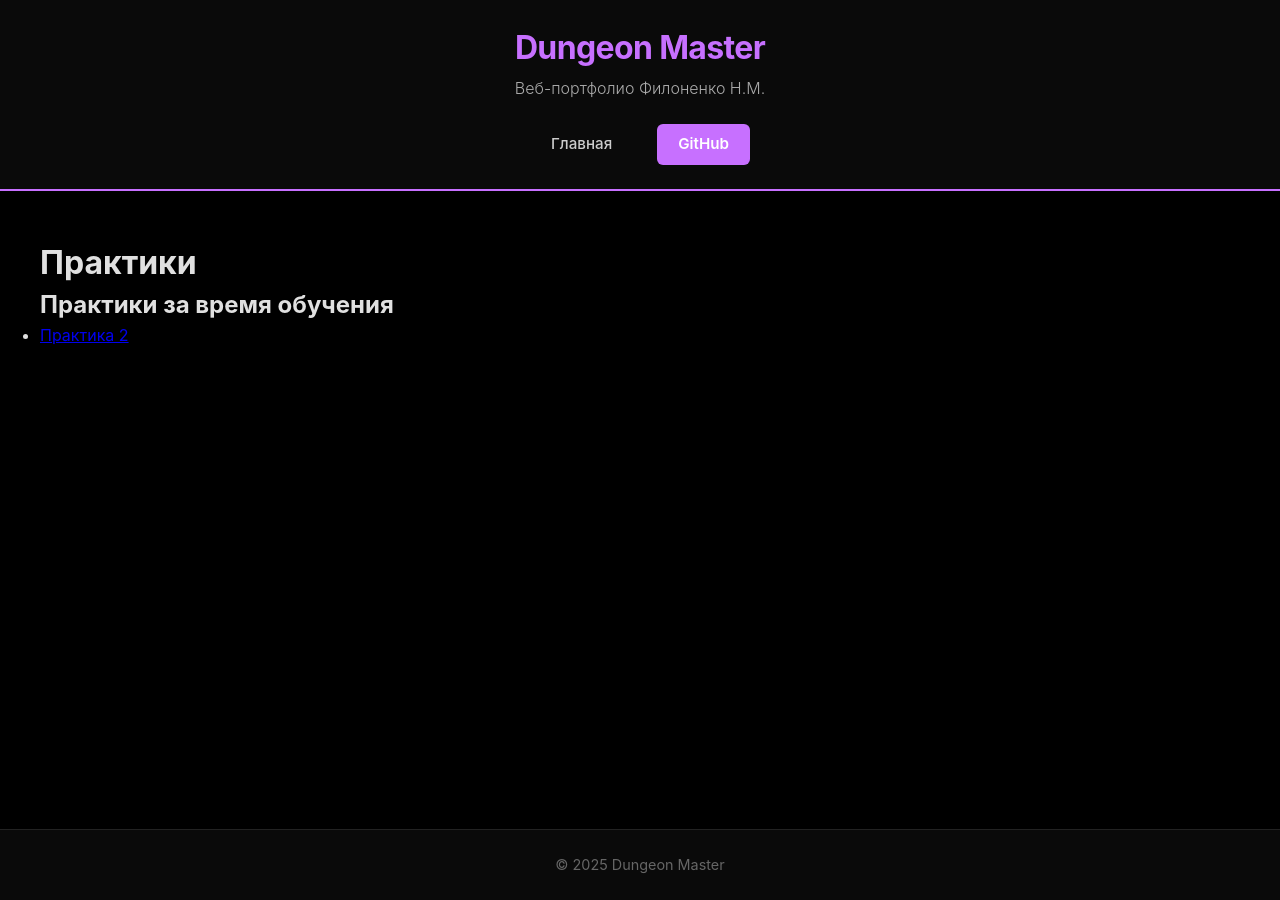
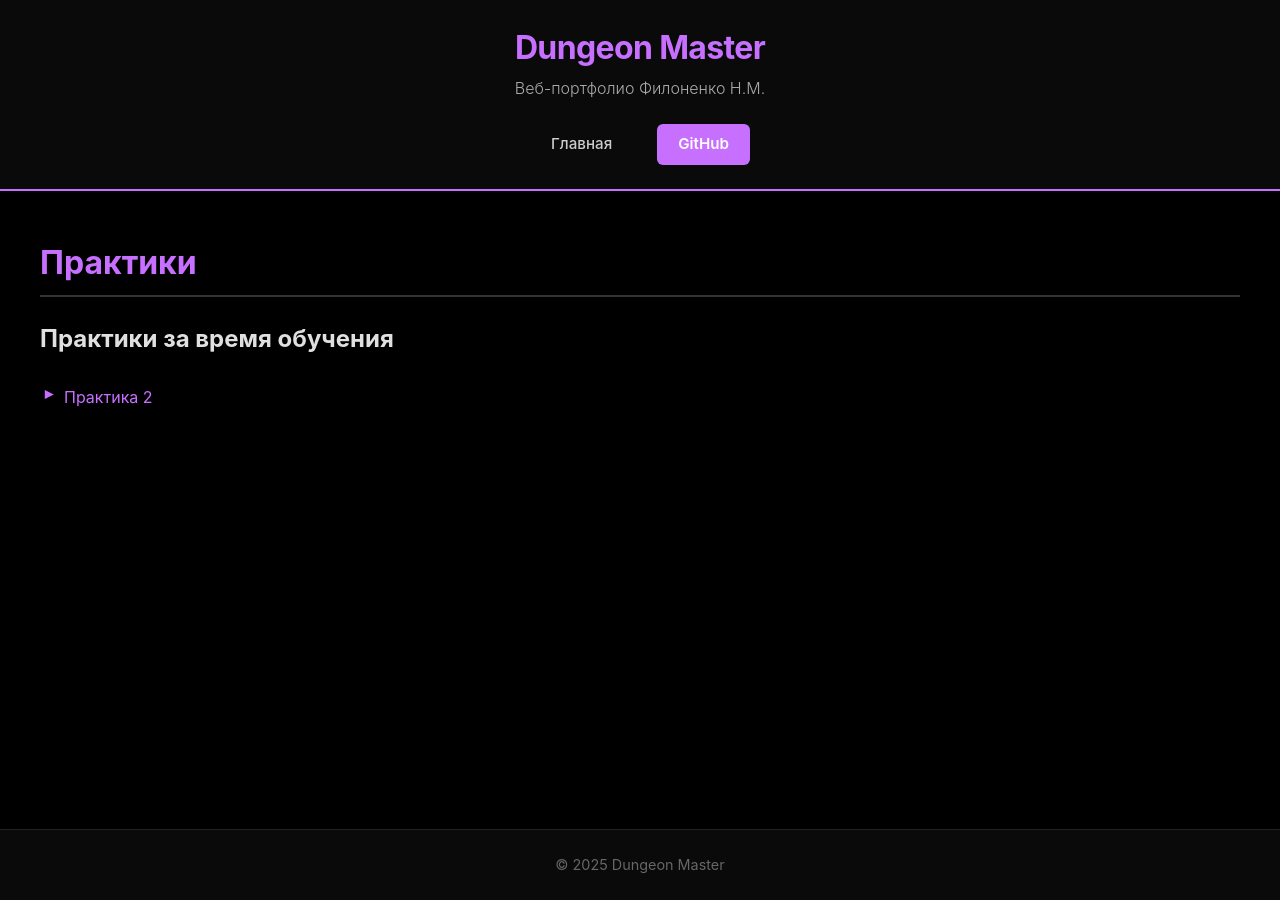
Before and after one commit to JunHerz/JunHerz.github.io, a Jekyll site: the page built from courses/practices/index.md, in a window 1280 px wide. Built offline with Jekyll 4.4.1, drawn with Linux system fonts in a browser that asks for light colours; our own code applies the rules of GitHub Pages for plain Markdown files.

Commit message:
Update main.css

```diff
--- a/assets/css/main.css
+++ b/assets/css/main.css
@@ -148,3 +148,48 @@ body {
     color: #666666;
     font-size: 0.9rem;
 }
+/* ===== ИСПРАВЛЕНИЕ ДЛЯ СТРАНИЦ КУРСОВ И ПРЕДМЕТОВ (ЧТОБЫ НЕ ПОПЛЫЛО) ===== */
+
+/* 1. Страницы курсов (например, /courses/1-course/) */
+body:not(.homepage) .main-content > ul {
+    list-style: none !important;
+    padding-left: 1.5rem !important;
+    margin: 1.5rem 0 !important;
+}
+
+body:not(.homepage) .main-content > ul li {
+    margin-bottom: 0.8rem !important;
+    position: relative !important;
+}
+
+/* 2. Фиолетовые ссылки на предметы (но только на страницах курсов) */
+body:not(.homepage) .main-content > ul a {
+    color: #c770ff !important;
+    text-decoration: none !important;
+    padding: 0.25rem 0 !important;
+    display: inline-block !important;
+    border-bottom: 1px solid transparent !important;
+    transition: all 0.2s !important;
+}
+
+body:not(.homepage) .main-content > ul a:hover {
+    color: #ffffff !important;
+    border-bottom-color: #c770ff !important;
+}
+
+/* 3. Фиолетовые маркеры "▸" для списков предметов */
+body:not(.homepage) .main-content > ul li::before {
+    content: "▸" !important;
+    color: #c770ff !important;
+    position: absolute !important;
+    left: -1.2rem !important;
+    font-weight: bold !important;
+}
+
+/* 4. Заголовки на страницах курсов */
+body:not(.homepage) .main-content > h1:first-of-type {
+    color: #c770ff !important;
+    border-bottom: 2px solid #333 !important;
+    padding-bottom: 0.5rem !important;
+    margin-bottom: 1.5rem !important;
+}
```
